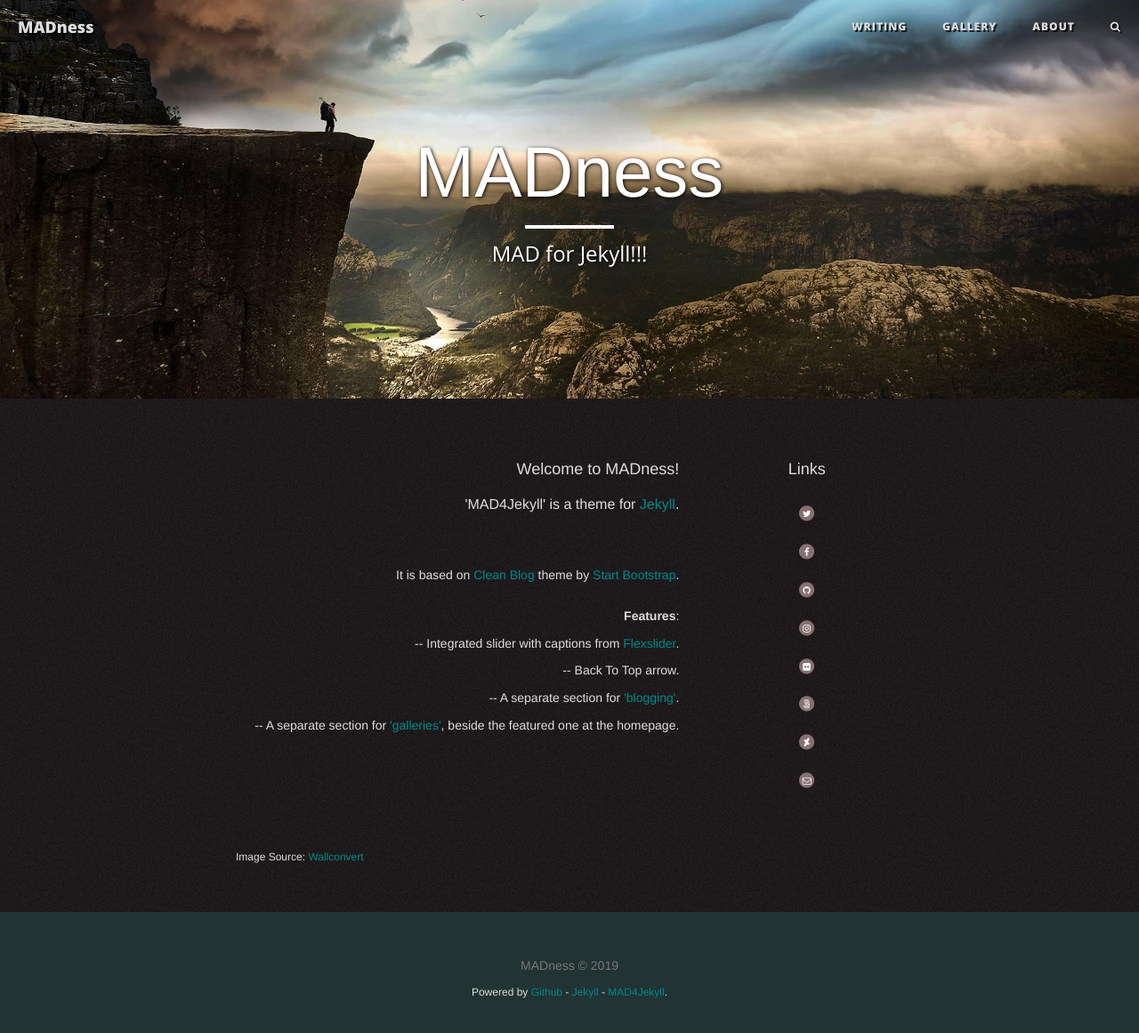
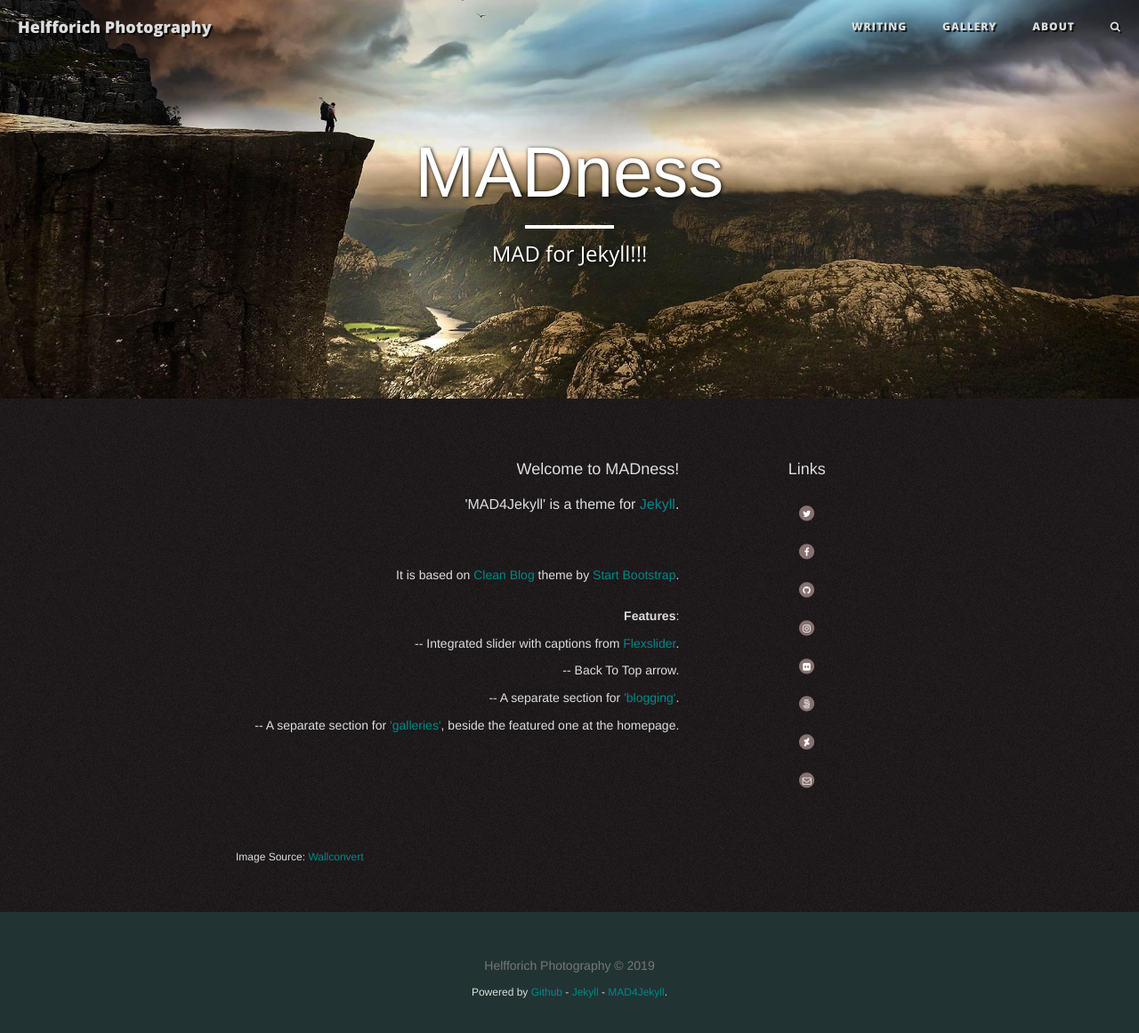
Before and after one commit to helffor/helffor.github.io, a Jekyll site: the page built from pages/index.html, in a window 1280 px wide and 1199 px high. Shown: the top 1161 px of the window at 89% size. Built offline with Jekyll 4.4.1, drawn with Linux system fonts in a browser that asks for light colours; nearby versions of some CDN libraries.

Commit message:
Update _config.yml

```diff
--- a/_config.yml
+++ b/_config.yml
@@ -1,5 +1,5 @@
 # Site settings
-title: "MADness"
+title: "Helfforich Photography"
 description: A Template for Jekyll
 
 # Files
@@ -11,7 +11,7 @@ assets:
 logo: logo.png
 discus_shortname: MADness
 email: mad@ness.com
-url: "http://madforjekyll.github.io"
+url: "https://helffor.github.io"
 search: true
 share: true
 comments: true
```
